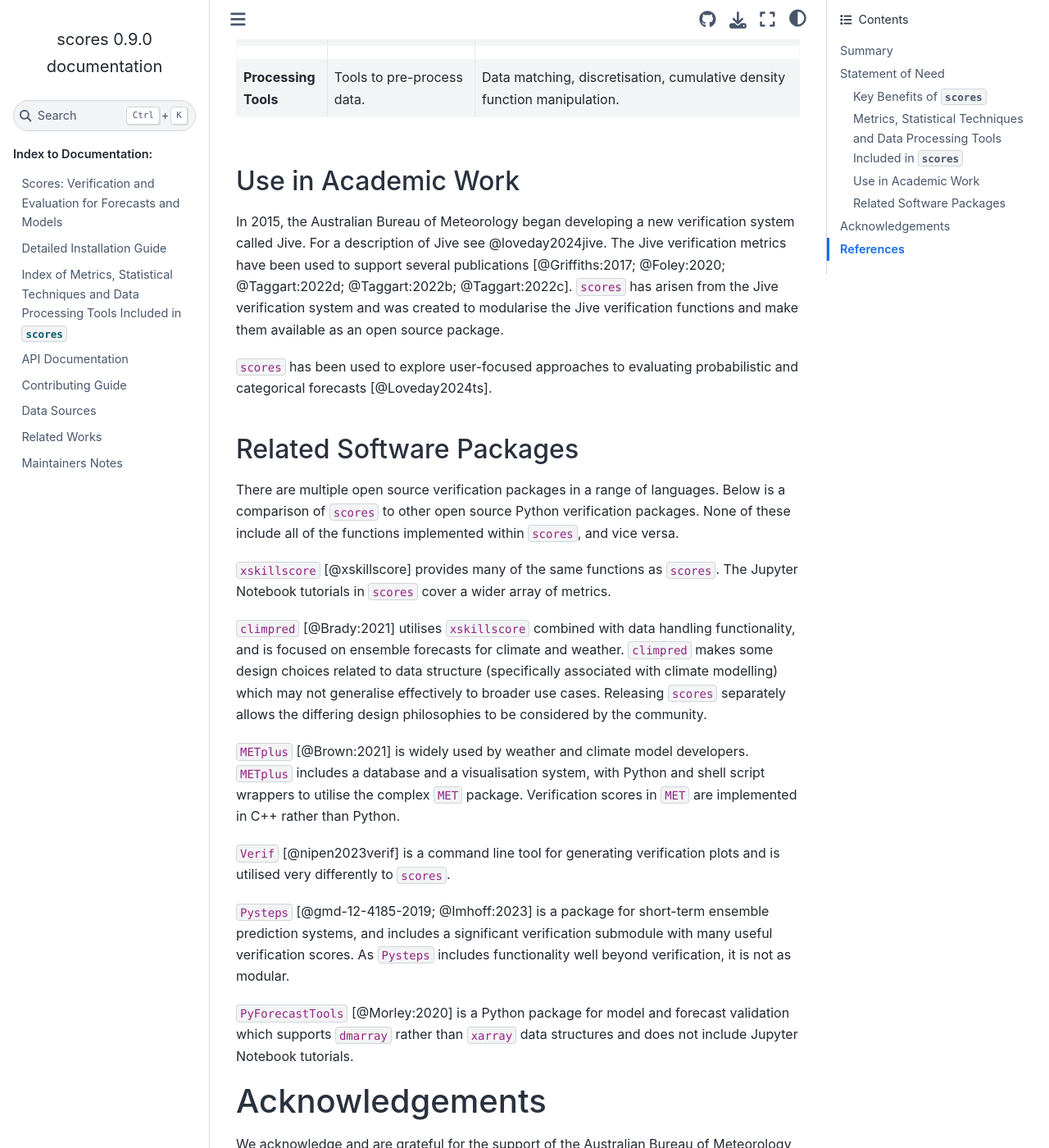
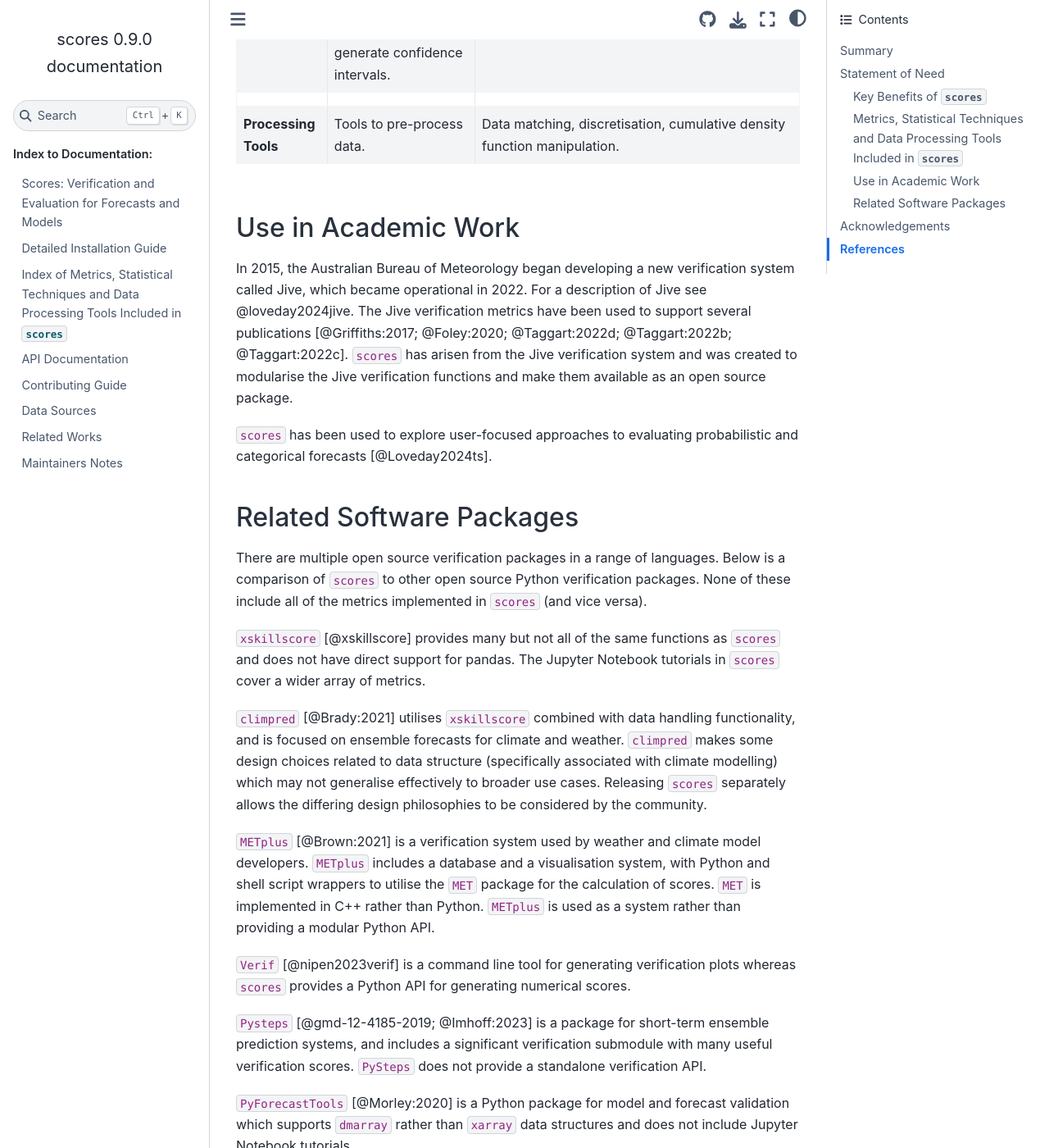
Before and after one commit to nci/scores, a Sphinx documentation site: the page built from docs/paper.md, in a window 1280 px wide and 1400 px high, scrolled down 3171 px. Shown: the whole window at 82% size. Built offline with Sphinx 7.4.7 and the Sphinx Book theme 1.1.4, drawn with Linux system fonts in a browser that asks for light colours; pages that are not in the unit, such as notebooks, are missing from menus; some of the changed text lies outside the part shown.

Commit message:
Paper alternative for consideration following discussions (#480)
* Respond to discussions / review
* Respond to grammar on API consistency

```diff
--- a/docs/paper.md
+++ b/docs/paper.md
@@ -94,16 +94,18 @@ In order to meet the needs of researchers, `scores` provides the following key b
 
 **Compatability**
 
-- Highly modular and avoids extensive dependencies by providing its own implementations where relevant.
-- Easy to integrate and use in a wide variety of environments. It has been tested and used on workstations, servers and in high performance computing (supercomputing) environments.
+- Highly modular - provides its own implementations, avoids extensive dependencies and offers a consistent API.
+- Easy to integrate and use in a wide variety of environments. It has been used on workstations, servers and in high performance computing (supercomputing) environments.
+- Maintains 100% automated test coverage.
 - Uses Dask [@Dask:2016] for scaling and performance.
 - Expanding support for `pandas` [@pandas:2024; @McKinney:2010].
+
 
 ## Metrics, Statistical Techniques and Data Processing Tools Included in `scores`
 
 At the time of writing, `scores` includes over 50 metrics, statistical techniques and data processing tools. For an up to date list, please see the `scores` documentation.
 
-We anticipate more metrics, tools and statistical techniques will be added over time.
+The ongoing development roadmap includes the addition of more metrics, tools, and statistical tests.
 
 Table: A **Curated Selection** of the Metrics, Tools and Statistical Tests Currently Included in `scores`
 
@@ -113,7 +115,7 @@ Table: A **Curated Selection** of the Metrics, Tools and Statistical Tests Curre
 |
 | **Probability**       	|Scores for evaluating forecasts that are expressed as predictive distributions, ensembles, and probabilities of binary events.                 	|Brier Score [@BRIER_1950], Continuous Ranked Probability Score (CRPS) for Cumulative Distribution Functions (CDFs) (including threshold-weighting, see @Gneiting:2011), CRPS for ensembles [@Gneiting_2007; @Ferro_2013], Receiver Operating Characteristic (ROC), Isotonic Regression (reliability diagrams) [@dimitriadis2021stable].
 |
-| **Categorical**       	|Scores for evaluating forecasts based on categories.                	|Probability of Detection (POD), Probability of False Detection (POFD), False Alarm Ratio (FAR), Success Ratio, Accuracy, Peirce's Skill Score [@Peirce:1884], Critical Success Index (CSI), Gilbert Skill Score [@gilbert:1884], Heidke Skill Score, Odds Ratio, Odds Ratio Skill Score, F1 Score, FIxed Risk Multicategorical (FIRM) Score [@Taggart:2022a].
+| **Categorical**         |Scores for evaluating forecasts based on categories.                 |Probability of Detection (POD), Probability of False Detection (POFD), False Alarm Ratio (FAR), Success Ratio, Accuracy, Peirce's Skill Score [@Peirce:1884], Critical Success Index (CSI), Gilbert Skill Score [@gilbert:1884], Heidke Skill Score, Odds Ratio, Odds Ratio Skill Score, F1 Score, FIxed Risk Multicategorical (FIRM) Score [@Taggart:2022a].
 |
 | **Statistical Tests** 	|Tools to conduct statistical tests and generate confidence intervals.                 	| Diebold-Mariano [@Diebold:1995] with both the @Harvey:1997 and @Hering:2011 modifications.
 |
@@ -121,23 +123,23 @@ Table: A **Curated Selection** of the Metrics, Tools and Statistical Tests Curre
 
 ## Use in Academic Work
 
-In 2015, the Australian Bureau of Meteorology began developing a new verification system called Jive. For a description of Jive see @loveday2024jive. The Jive verification metrics have been used to support several publications [@Griffiths:2017; @Foley:2020; @Taggart:2022d; @Taggart:2022b; @Taggart:2022c]. `scores` has arisen from the Jive verification system and was created to modularise the Jive verification functions and make them available as an open source package.
+In 2015, the Australian Bureau of Meteorology began developing a new verification system called Jive, which became operational in 2022. For a description of Jive see @loveday2024jive. The Jive verification metrics have been used to support several publications [@Griffiths:2017; @Foley:2020; @Taggart:2022d; @Taggart:2022b; @Taggart:2022c]. `scores` has arisen from the Jive verification system and was created to modularise the Jive verification functions and make them available as an open source package.
 
 `scores` has been used to explore user-focused approaches to evaluating probabilistic and categorical forecasts [@Loveday2024ts].
 
 ## Related Software Packages
 
-There are multiple open source verification packages in a range of languages. Below is a comparison of `scores` to other open source Python verification packages. None of these include all of the functions implemented within `scores`, and vice versa.
+There are multiple open source verification packages in a range of languages. Below is a comparison of `scores` to other open source Python verification packages. None of these include all of the metrics implemented in `scores` (and vice versa).
 
-`xskillscore` [@xskillscore] provides many of the same functions as `scores`. The Jupyter Notebook tutorials in `scores` cover a wider array of metrics.
+`xskillscore` [@xskillscore] provides many but not all of the same functions as `scores` and does not have direct support for pandas. The Jupyter Notebook tutorials in `scores` cover a wider array of metrics.
 
 `climpred` [@Brady:2021] utilises `xskillscore` combined with data handling functionality, and is focused on ensemble forecasts for climate and weather. `climpred` makes some design choices related to data structure (specifically associated with climate modelling) which may not generalise effectively to broader use cases. Releasing `scores` separately allows the differing design philosophies to be considered by the community.
 
-`METplus` [@Brown:2021] is widely used by weather and climate model developers. `METplus` includes a database and a visualisation system, with Python and shell script wrappers to utilise the complex `MET` package. Verification scores in `MET` are implemented in C++ rather than Python.
+`METplus` [@Brown:2021] is a verification system used by weather and climate model developers. `METplus` includes a database and a visualisation system, with Python and shell script wrappers to utilise the `MET` package for the calculation of scores. `MET` is implemented in C++ rather than Python. `METplus` is used as a system rather than providing a modular Python API.
 
-`Verif` [@nipen2023verif] is a command line tool for generating verification plots and is utilised very differently to `scores`.
+`Verif` [@nipen2023verif] is a command line tool for generating verification plots whereas `scores` provides a Python API for generating numerical scores.
 
-`Pysteps` [@gmd-12-4185-2019; @Imhoff:2023] is a package for short-term ensemble prediction systems, and includes a significant verification submodule with many useful verification scores. As `Pysteps` includes functionality well beyond verification, it is not as modular.
+`Pysteps` [@gmd-12-4185-2019; @Imhoff:2023] is a package for short-term ensemble prediction systems, and includes a significant verification submodule with many useful verification scores. `PySteps` does not provide a standalone verification API.
 
 `PyForecastTools` [@Morley:2020] is a Python package for model and forecast validation which supports `dmarray` rather than `xarray` data structures and does not include Jupyter Notebook tutorials.
 
```
